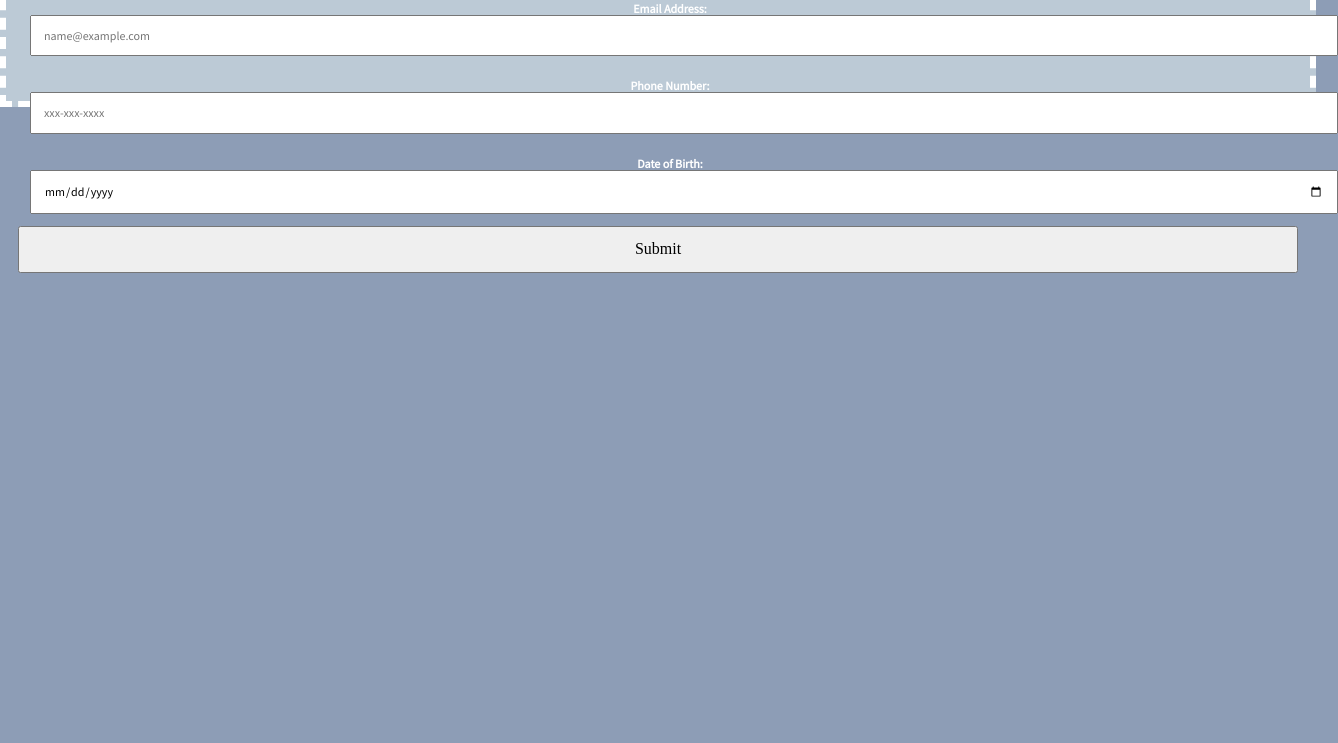
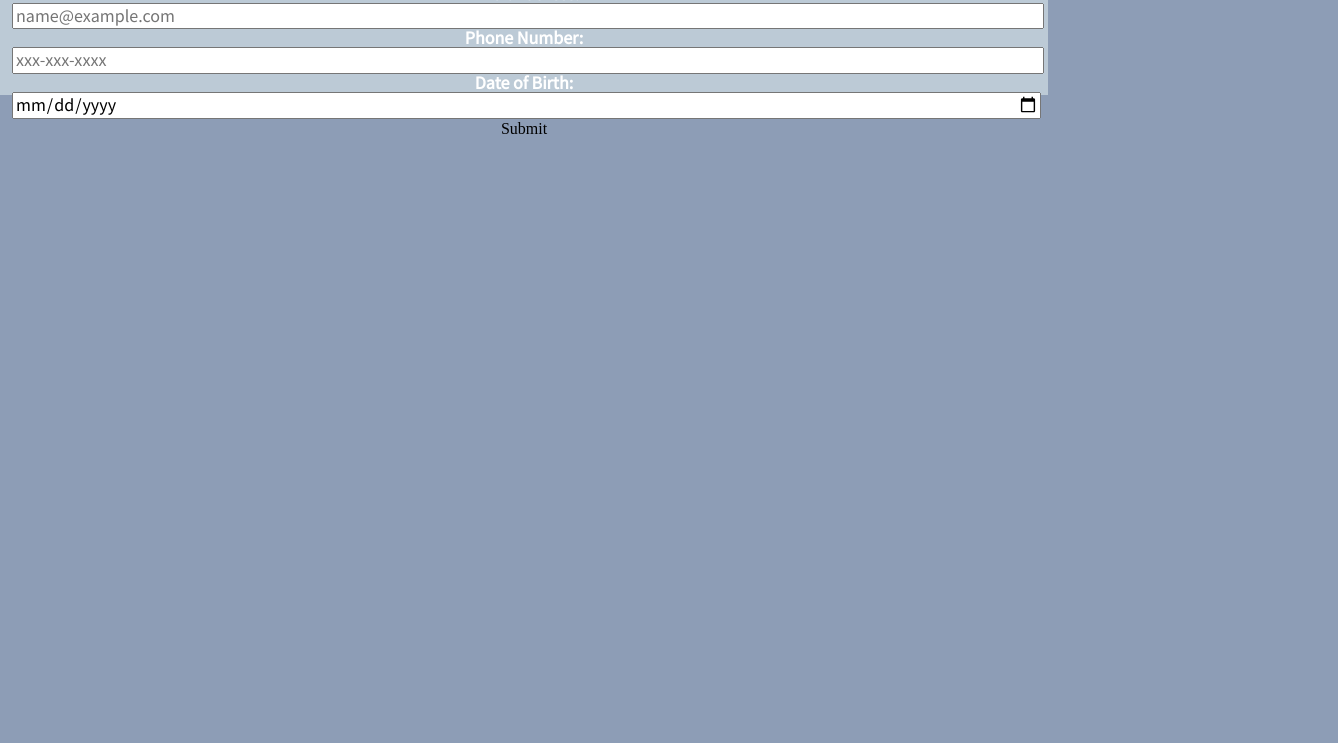
Before and after one commit to ITMD362-EricBartell/itmd362-lab2, a plain HTML site: page index.html in a window 1280 px wide. Shown: the part 57-800 px from the top of the page, 1338 px wide, since content can reach past the window. Drawn offline with Linux system fonts and the light colour scheme.

Commit message:
tinkering with style

```diff
--- a/css/screen.css
+++ b/css/screen.css
@@ -4,14 +4,14 @@ body{
 fieldset{
   background-color:#bccad6;
   height:100px;
-  border:6px dashed white;
+  border:2px white;
   width: 80%;
 }
 
 label,h1{
   text-align:center;
   font-family: 'Source Sans Pro', sans-serif;
-  font-size:12px;
+  font-size:18px;
   font-weight:600;
   display:block;
   color:white;
@@ -23,14 +23,24 @@ h1{
   font-weight:600;
   color:black;
 }
+input,textarea{
+  width:100%;
+}
+#submit{
+  border:0;
+  background-color:#8d9db6
+}
+}
 
 @media(min-width:800px){
 fieldset{
   float:none;
   width:100%;
+  padding: 0px;
 }
 label, input{
-  padding: 12px;
+  padding: 36px;
   width:100%;
+  font-size:24px;
 }
 }
--- a/index.html
+++ b/index.html
@@ -19,7 +19,7 @@
 
   <label>Date of Birth: <input type="date" name="date_field" autocomplete="on"></label>
 
-  <input type="submit" name="Submit">
+  <input type="submit" name="Submit" id="submit">
   </fieldset>
 </body>
 </html>
```
